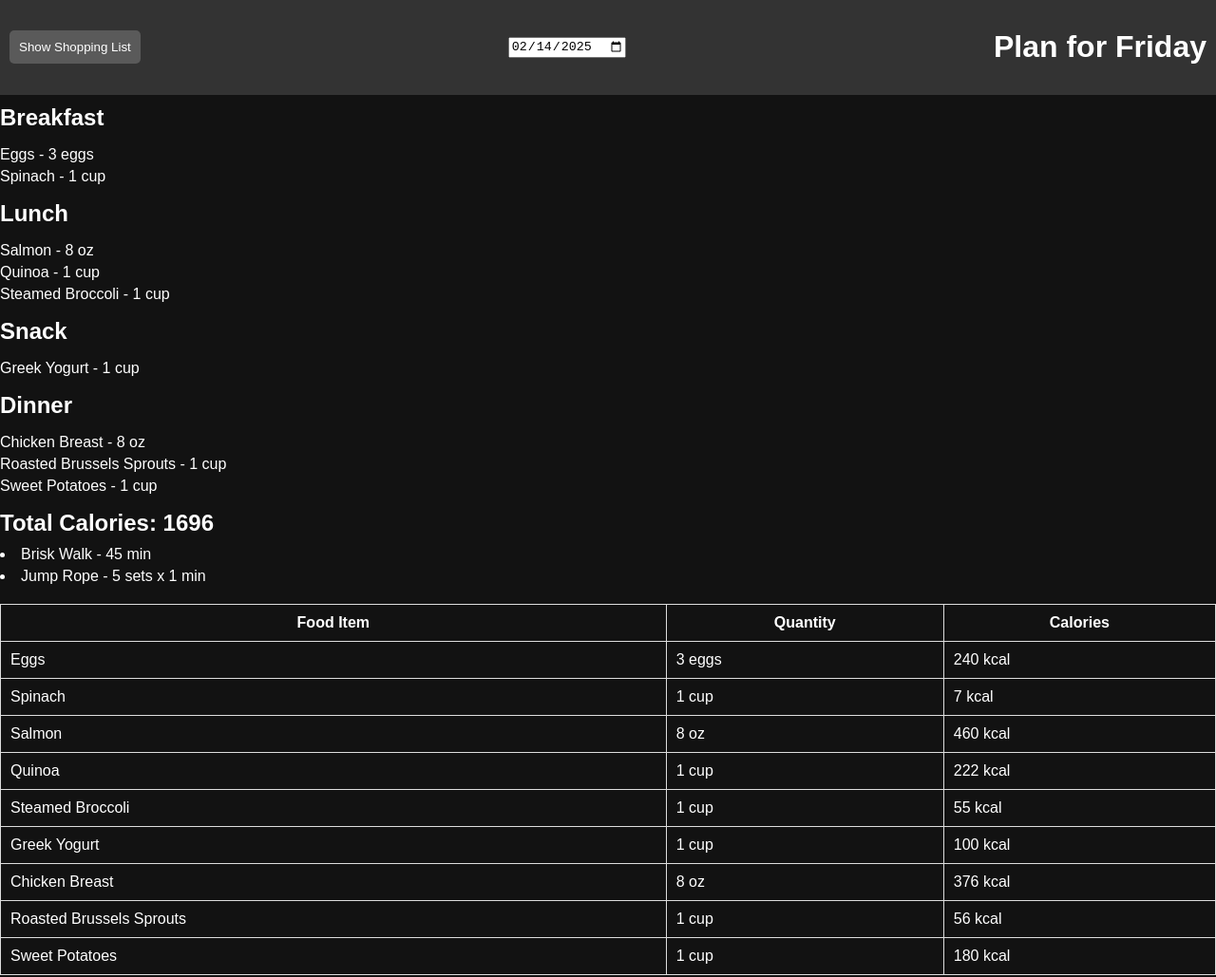
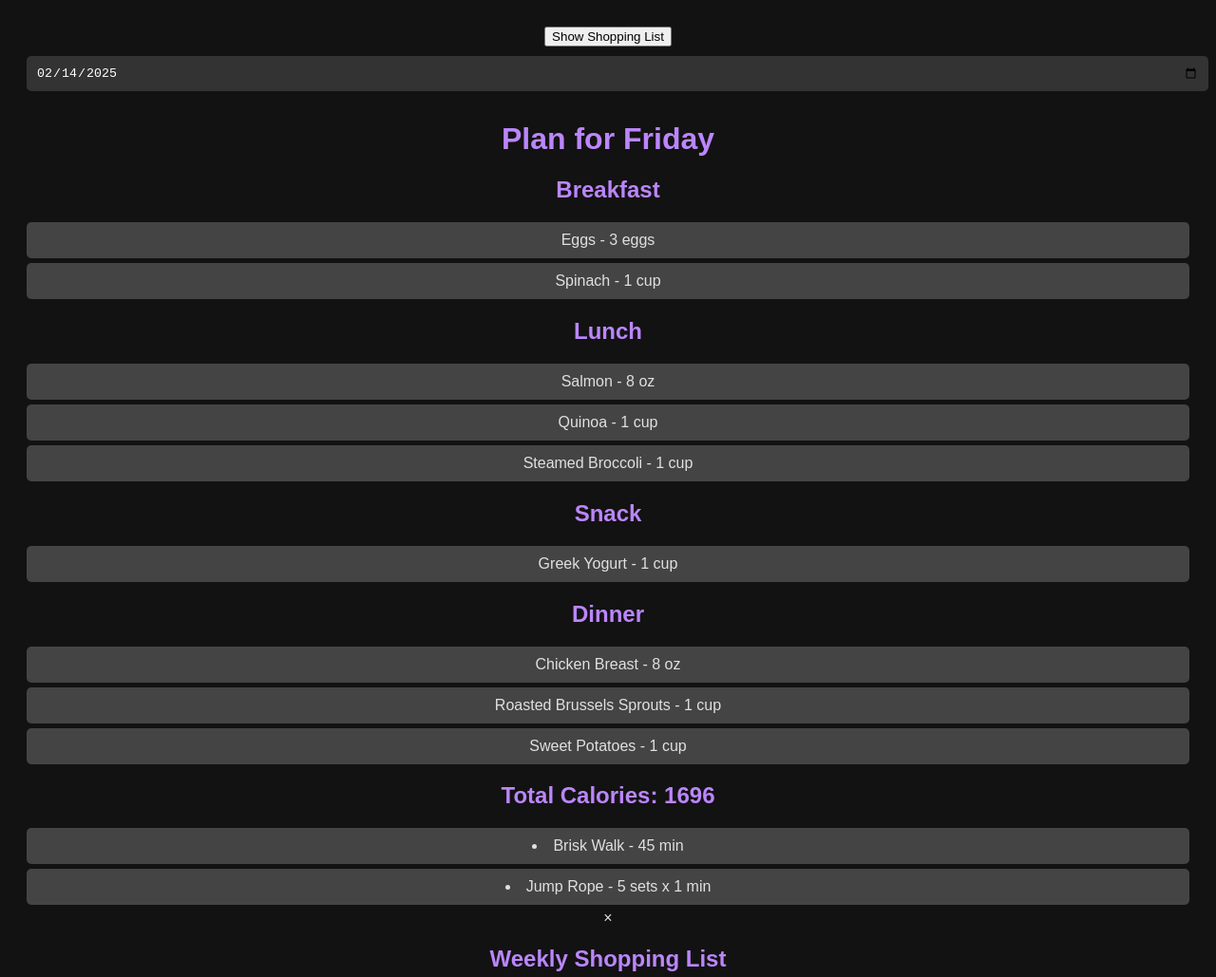
Before and after one commit to Samanzzz/Cyrulife, a plain HTML site: page index.html in a window 1280 px wide. Shown: the top 1029 px of the page at 95% size. Drawn offline with Linux system fonts and the light colour scheme.

Commit message:
Update styles.css

```diff
--- a/styles.css
+++ b/styles.css
@@ -1,86 +1,69 @@
 body {
     font-family: Arial, sans-serif;
     background-color: #121212;
-    color: white;
-    margin: 0;
-    padding: 0;
+    color: #E0E0E0;
+    text-align: center;
+    padding: 20px;
 }
 
-.header {
-    display: flex;
-    justify-content: space-between;
-    align-items: center;
-    padding: 10px;
-    background-color: #333;
+.container {
+    max-width: 400px;
+    margin: auto;
+    background: #1E1E1E;
+    padding: 20px;
+    border-radius: 10px;
+    box-shadow: 0 0 10px rgba(255, 255, 255, 0.1);
 }
 
-button {
-    background-color: #5a5a5a;
+h1, h2, h3, h4 {
+    color: #BB86FC;
+}
+
+input[type="date"] {
+    width: 100%;
+    padding: 10px;
+    margin: 10px 0;
+    background: #333;
     color: white;
-    padding: 10px;
     border: none;
-    cursor: pointer;
     border-radius: 5px;
 }
 
-button:hover {
-    background-color: #444;
-}
-
-#mealPlan h2 {
+.section {
+    background: #282828;
+    padding: 10px;
     margin: 10px 0;
+    border-radius: 5px;
 }
 
 ul {
-    list-style-type: none;
+    list-style: none;
     padding: 0;
 }
 
 li {
+    background: #444;
     margin: 5px 0;
-}
-
-#calorieTable {
-    width: 100%;
-    border-collapse: collapse;
-    margin-top: 20px;
-}
-
-#calorieTable th, #calorieTable td {
     padding: 10px;
-    border: 1px solid #ddd;
-}
-
-#shoppingListModal {
-    display: none;
-    position: fixed;
-    top: 0;
-    left: 0;
-    width: 100%;
-    height: 100%;
-    background-color: rgba(0, 0, 0, 0.7);
-    z-index: 1000;
-}
-
-.modal-content {
-    background-color: #222;
-    margin: 10% auto;
-    padding: 20px;
-    width: 80%;
-    max-width: 400px;
     border-radius: 5px;
 }
 
-.close {
-    color: white;
-    font-size: 30px;
-    font-weight: bold;
-    position: absolute;
-    top: 10px;
-    right: 20px;
-    cursor: pointer;
+table {
+    width: 100%;
+    background: #333;
+    border-collapse: collapse;
 }
 
-.close:hover {
-    color: red;
+th, td {
+    padding: 8px;
+    border: 1px solid #555;
 }
+
+th {
+    background: #444;
+    color: white;
+}
+
+p {
+    font-size: 1.2em;
+}
```
